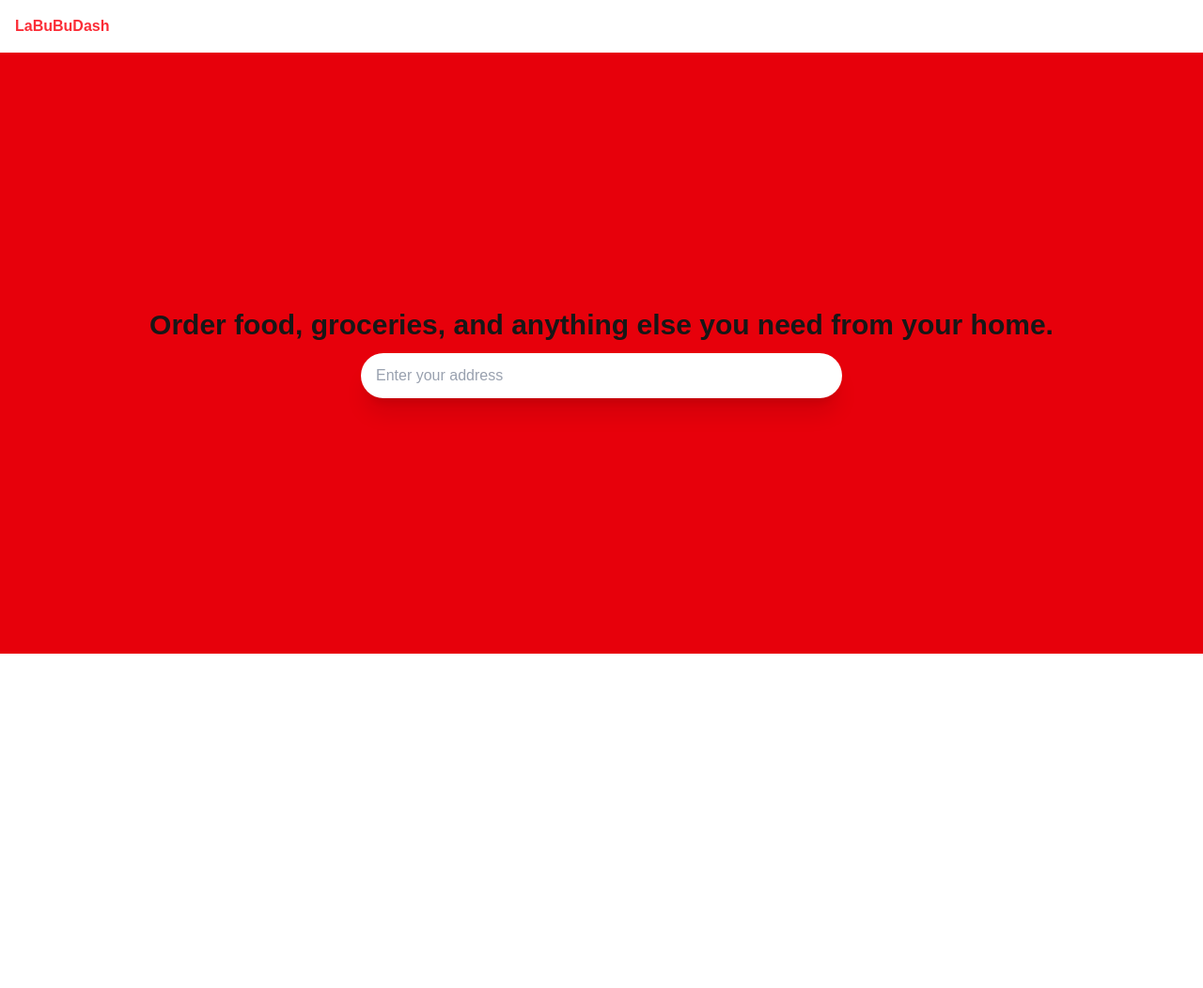
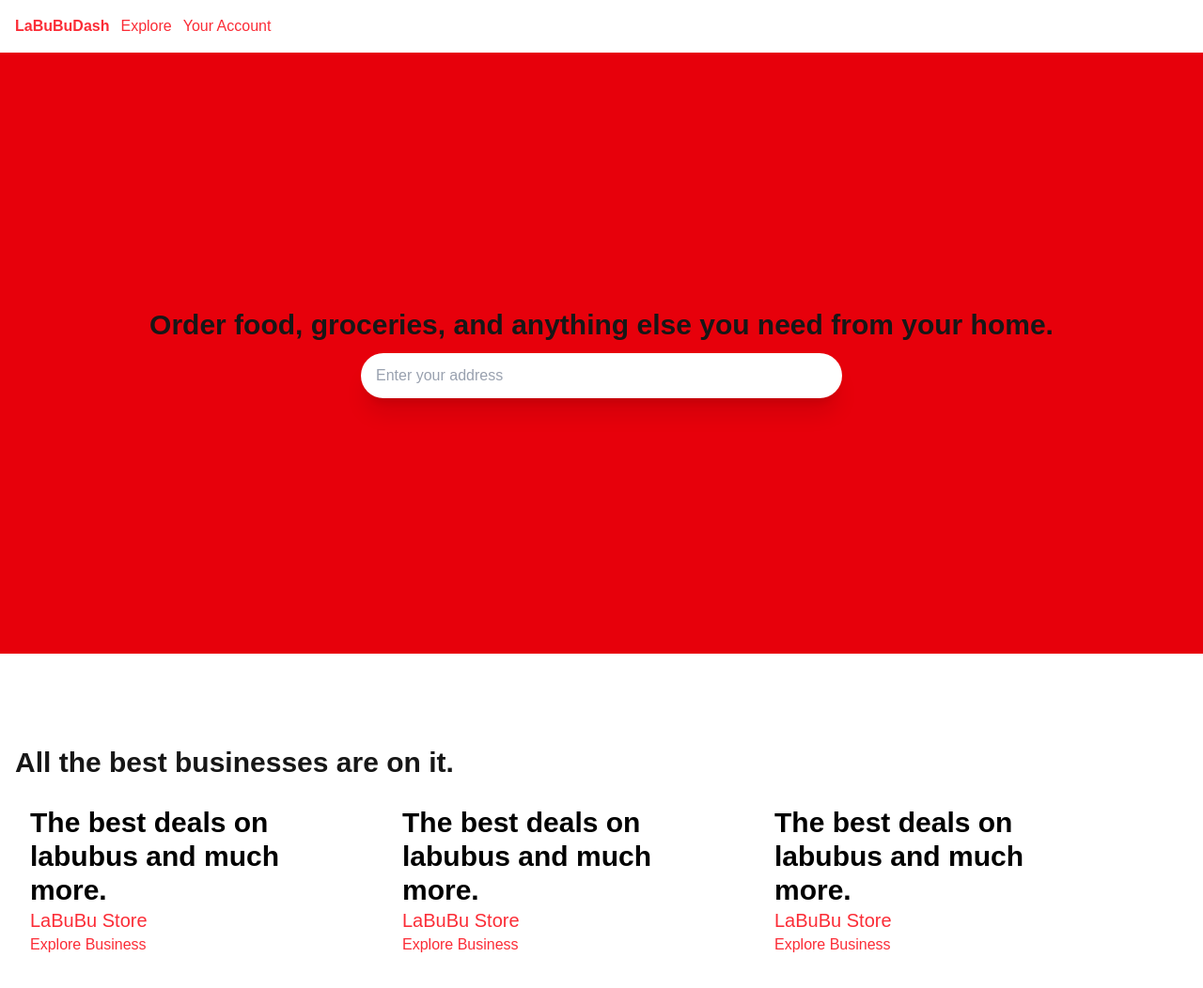
Before and after one commit to extraneous-dev/schedules-app, a Next.js app: page / in a window 1280 px wide. Shown: the top 1052 px of the page at 94% size. Before the commit the page ends 800 px from the top, so only its background shows below. Built offline with nearby package versions, Linux system fonts and the light colour scheme.

Commit message:
added basic structure

```diff
--- /dev/null
+++ b/src/_components/BusinessCard.tsx
@@ -0,0 +1,11 @@
+import Link from "next/link"
+
+export const BusinessCard = ({title, id}) => {
+    return(
+        <div className="bg-white w-96 h-96 rounded-2xl p-4 box-border">
+            <h2 className="text-black font-bold text-3xl">The best deals on labubus and much more.</h2>
+            <h1 className="text-red-500 text-xl">{title}</h1>
+            <Link href={`/business/${id}`} className="text-red-500 hover:text-white hover:bg-red-500">Explore Business</Link>
+        </div>
+    )
+}
--- /dev/null
+++ b/src/_components/NavBar.tsx
@@ -0,0 +1,11 @@
+import Link from "next/link";
+
+export const NavBar = () => {
+  return <nav className="min-h-12 bg-white w-full flex items-center p-4 text-red-500 shadow">
+    <ul className="flex flex-row gap-3">
+      <li className="font-bold"><Link href="/">LaBuBuDash</Link></li>
+      <li><Link href="/explore">Explore</Link></li>
+      <li><Link href="/account">Your Account</Link></li>
+    </ul>
+  </nav>;
+};
--- /dev/null
+++ b/src/app/business/[id]/page.tsx
@@ -0,0 +1,7 @@
+export default function ViewBusiness() {
+    return(
+        <div>
+            <h1>View Business</h1>
+        </div>
+    )
+}
--- a/src/app/layout.tsx
+++ b/src/app/layout.tsx
@@ -1,5 +1,6 @@
 import type { Metadata } from "next";
 import "./globals.css";
+import { NavBar } from "@/_components/NavBar";
 
 
 export const metadata: Metadata = {
@@ -17,6 +18,7 @@ export default function RootLayout({
       <body
         className={`antialiased`}
       >
+        <NavBar />
         {children}
       </body>
     </html>
--- a/src/app/page.tsx
+++ b/src/app/page.tsx
@@ -1,17 +1,22 @@
+import { BusinessCard } from "@/_components/BusinessCard";
+import { NavBar } from "@/_components/NavBar";
 import Image from "next/image";
 
 export default function Home() {
   return (
     <>
-    <nav className="min-h-12 bg-white w-full flex items-center p-4 text-red-500 shadow">
-      <ul>
-        <li className="font-bold">LaBuBuDash</li>
-      </ul>
-    </nav>
     <div className="h-[80vh] bg-red-600 w-full flex items-center justify-center-safe flex-col gap-3">
       <h1 className=" text-3xl font-bold text-center">Order food, groceries, and anything else you need from your home.</h1>
       <div className="rounded-full w-[40vw] h-12 shadow-xl bg-white text-gray-400 flex items-center p-4">Enter your address</div>
     </div>
+    <div className="min-h-[80vh] w-full flex justify-center flex-col p-4 gap-3">
+      <h1 className="text-3xl font-bold">All the best businesses are on it.</h1>
+      <div className="space-x-3 space-y-3 flex flex-row">
+      <BusinessCard id={"labubu-1"} title="LaBuBu Store" />
+      <BusinessCard id={"labubu-1"} title="LaBuBu Store" />
+      <BusinessCard id={"labubu-1"} title="LaBuBu Store" />
+      </div>
+    </div>
     </>
   );
 }
```
